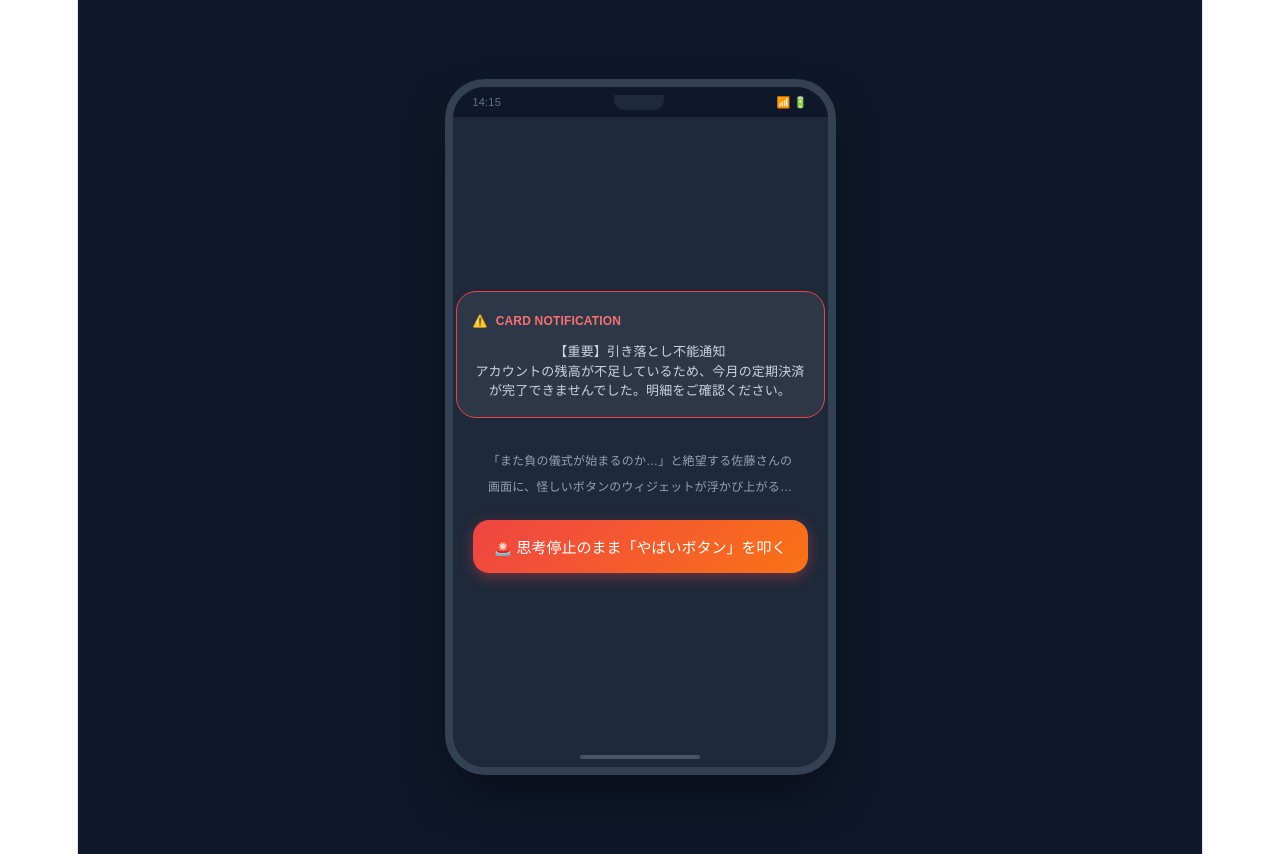
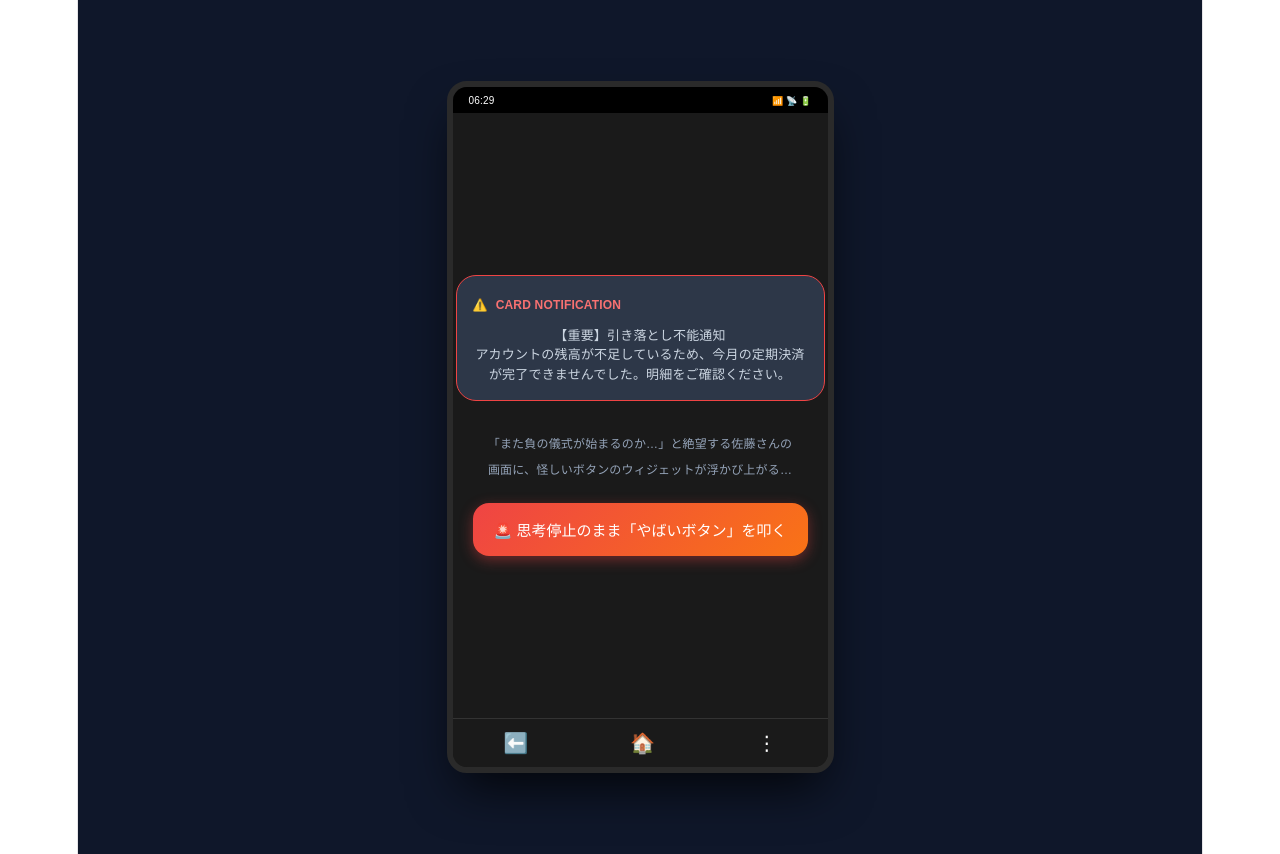
Before and after one commit to beardpapa-gif/vitejs-vite-r4sfpfmc, a React (Vite) app: page / in a window 1280 px wide. Built offline with nearby package versions, Linux system fonts and the light colour scheme.

Commit message:
UI改善: Androidスタイル、リアルタイム時刻、ガムのビジュアル向上

```diff
--- a/src/App.tsx
+++ b/src/App.tsx
@@ -1,4 +1,4 @@
-import React, { useState } from 'react';
+import React, { useState, useEffect } from 'react';
 
 // インタラインのスタイルを動的に注入（Tailwindのセットアップがなくても綺麗に表示するため）
 const injectStyles = () => {
@@ -22,6 +22,22 @@ export default function App() {
     'widget'
   );
   const [isScratched, setIsScratched] = useState(false);
+  const [currentTime, setCurrentTime] = useState<string>('');
+
+  // 現在時刻を取得して更新
+  useEffect(() => {
+    const updateTime = () => {
+      const now = new Date();
+      const hours = String(now.getHours()).padStart(2, '0');
+      const minutes = String(now.getMinutes()).padStart(2, '0');
+      setCurrentTime(`${hours}:${minutes}`);
+    };
+
+    updateTime();
+    const interval = setInterval(updateTime, 60000); // 1分ごとに更新
+
+    return () => clearInterval(interval);
+  }, []);
   const [subscs, setSubscs] = useState([
     {
       id: 1,
@@ -72,16 +88,16 @@ export default function App() {
         fontFamily: 'sans-serif',
       }}
     >
-      {/* スマホの物理的な外枠を再現（モックアップUI） */}
+      {/* Android風のスマホ外枠 */}
       <div
         style={{
           width: '100%',
           maxWidth: '375px',
           height: '680px',
-          backgroundColor: '#1e293b',
-          borderRadius: '40px',
-          border: '8px solid #334155',
-          boxShadow: '0 25px 50px -12px rgba(0, 0, 0, 0.5)',
+          backgroundColor: '#1a1a1a',
+          borderRadius: '20px',
+          border: '6px solid #2a2a2a',
+          boxShadow: '0 25px 50px -12px rgba(0, 0, 0, 0.8)',
           overflow: 'hidden',
           display: 'flex',
           flexDirection: 'column',
@@ -89,29 +105,22 @@ export default function App() {
           position: 'relative',
         }}
       >
-        {/* スマホの画面上部（ノッチ・ステータスバー風デザイン） */}
+        {/* Android風ステータスバー */}
         <div
           style={{
-            height: '30px',
-            backgroundColor: '#0f172a',
+            height: '24px',
+            backgroundColor: '#000',
             display: 'flex',
             alignItems: 'center',
             justifyContent: 'space-between',
-            padding: '0 20px',
-            fontSize: '11px',
-            color: '#64748b',
+            padding: '0 16px',
+            fontSize: '10px',
+            color: '#fff',
+            paddingTop: '2px',
           }}
         >
-          <span>14:15</span>
-          <div
-            style={{
-              width: '50px',
-              height: '15px',
-              backgroundColor: '#1e293b',
-              borderRadius: '0 0 10px 10px',
-            }}
-          ></div>
-          <div style={{ display: 'flex', gap: '4px' }}>📶 🔋</div>
+          <span style={{ fontSize: '10px' }}>{currentTime || '--:--'}</span>
+          <div style={{ display: 'flex', gap: '3px', fontSize: '9px' }}>📶 📡 🔋</div>
         </div>
 
         {/* メイン画面エリア */}
@@ -262,20 +271,20 @@ export default function App() {
                     height: '170px',
                     borderRadius: '50%',
                     background:
-                      'linear-gradient(135deg, #ec4899 0%, #f43f5e 100%)',
+                      'linear-gradient(180deg, #f43f5e 0%, #ec4899 50%, #be123c 100%)',
                     display: 'flex',
                     flexDirection: 'column',
                     alignItems: 'center',
                     justifyContent: 'center',
-                    boxShadow: '0 20px 25px -5px rgba(0,0,0,0.5)',
-                    border: '4px solid #fff',
+                    boxShadow: '0 20px 25px -5px rgba(0,0,0,0.5), inset -8px -8px 16px rgba(0,0,0,0.3)',
+                    border: 'none',
                     relative: 'relative',
                     position: 'relative',
                     zIndex: 10,
                   }}
                 >
-                  <span style={{ fontSize: '45px', marginBottom: '4px' }}>
-                    😵
+                  <span style={{ fontSize: '50px', marginBottom: '8px' }}>
+                    👀
                   </span>
                   <span
                     style={{
@@ -459,13 +468,21 @@ export default function App() {
                       position: 'absolute',
                       inset: 0,
                       background:
-                        'linear-gradient(135deg, #475569 0%, #334155 100%)',
+                        'linear-gradient(135deg, #ef476f 0%, #f78c6b 50%, #ffd166 100%)',
                       display: 'flex',
                       flexDirection: 'column',
                       alignItems: 'center',
                       justifyContent: 'center',
                       cursor: 'pointer',
                       padding: '15px',
+                      backgroundImage: `
+                        radial-gradient(circle at 20% 30%, rgba(255,255,255,0.3) 1px, transparent 1px),
+                        radial-gradient(circle at 70% 60%, rgba(255,255,255,0.2) 2px, transparent 2px),
+                        radial-gradient(circle at 40% 80%, rgba(0,0,0,0.1) 1px, transparent 1px),
+                        linear-gradient(135deg, #ef476f 0%, #f78c6b 50%, #ffd166 100%)
+                      `,
+                      backgroundSize: '100px 100px, 150px 150px, 120px 120px, 100% 100%',
+                      boxShadow: 'inset -4px -4px 12px rgba(0,0,0,0.3), inset 4px 4px 12px rgba(255,255,255,0.2)',
                     }}
                   >
                     <span style={{ fontSize: '24px', marginBottom: '6px' }}>
@@ -475,9 +492,10 @@ export default function App() {
                       style={{
                         fontSize: '12px',
                         fontWeight: 'bold',
-                        color: '#cbd5e1',
+                        color: '#fff',
                         textAlign: 'center',
                         animation: 'pulse-slow 2s infinite',
+                        textShadow: '1px 1px 2px rgba(0,0,0,0.3)',
                       }}
                     >
                       月初のリラックスタイムです。
@@ -552,24 +570,65 @@ export default function App() {
           )}
         </div>
 
-        {/* スマホの画面下部（ホームバー風デザイン） */}
+        {/* Android風ナビゲーションバー */}
         <div
           style={{
-            height: '20px',
+            height: '48px',
             display: 'flex',
             alignItems: 'center',
-            justifyContent: 'center',
-            backgroundColor: '#1e293b',
+            justifyContent: 'space-around',
+            backgroundColor: '#1a1a1a',
+            borderTop: '1px solid #333',
           }}
         >
-          <div
+          <button
             style={{
-              width: '120px',
-              height: '4px',
-              backgroundColor: '#475569',
-              borderRadius: '2px',
+              background: 'none',
+              border: 'none',
+              color: '#fff',
+              fontSize: '20px',
+              cursor: 'pointer',
+              padding: '8px',
+              display: 'flex',
+              flexDirection: 'column',
+              alignItems: 'center',
+              justifyContent: 'center',
             }}
-          ></div>
+          >
+            ⬅️
+          </button>
+          <button
+            style={{
+              background: 'none',
+              border: 'none',
+              color: '#fff',
+              fontSize: '20px',
+              cursor: 'pointer',
+              padding: '8px',
+              display: 'flex',
+              flexDirection: 'column',
+              alignItems: 'center',
+              justifyContent: 'center',
+            }}
+          >
+            🏠
+          </button>
+          <button
+            style={{
+              background: 'none',
+              border: 'none',
+              color: '#fff',
+              fontSize: '20px',
+              cursor: 'pointer',
+              padding: '8px',
+              display: 'flex',
+              flexDirection: 'column',
+              alignItems: 'center',
+              justifyContent: 'center',
+            }}
+          >
+            ⋮
+          </button>
         </div>
       </div>
     </div>
```
